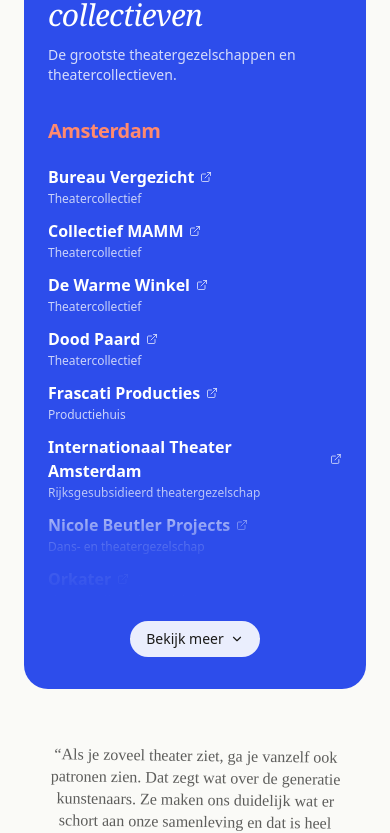
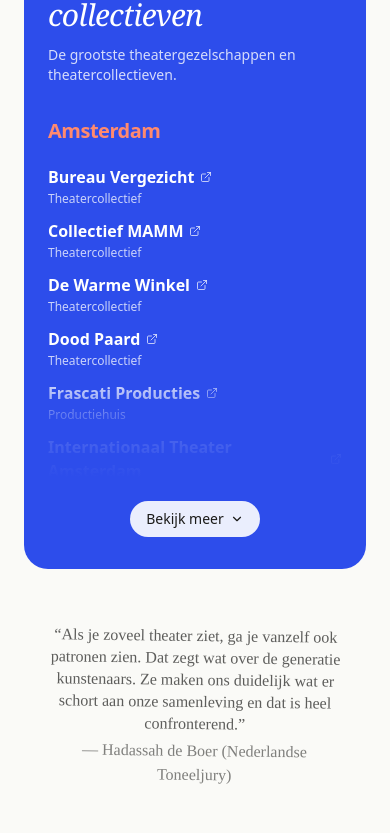
Before and after one commit to cultuursausje/cultuursausje, a Next.js app in the folder site/: page / in a window 390 px wide. Shown: the part 4697-5530 px from the top of the page. Built offline with nearby package versions, Linux system fonts and the light colour scheme.

Commit message:
Add files via upload

```diff
--- a/site/components/GezelschappenSection.tsx
+++ b/site/components/GezelschappenSection.tsx
@@ -37,11 +37,11 @@ function groupByCity(items: Gezelschap[]): Array<[string, Gezelschap[]]> {
     ] as [string, Gezelschap[]]);
 }
 
-// Max-hoogte van het gesloten paneel (in px). Genoeg om 1-2 steden volledig
+// Max-hoogte van het gesloten paneel (in px). Genoeg om 1 stad volledig
 // te tonen + een glimp van de volgende stad onderaan zichtbaar te laten —
 // de fade-gradient onderaan suggereert "er is meer". Klikken op "Meer"
 // haalt deze cap weg en toont alle steden in volle hoogte.
-const COLLAPSED_MAX_H = 480;
+const COLLAPSED_MAX_H = 360;
 
 export function GezelschappenSection({ gezelschappen }: Props) {
   const t = useT();
--- a/site/components/RecensiesSection.tsx
+++ b/site/components/RecensiesSection.tsx
@@ -357,27 +357,25 @@ export function RecensiesSection({ shows }: Props) {
             </div>
           </div>
 
-          {featured.length > 2 && (
-            <>
+          {featured.length > 2 && !edge.atStart && (
             <button
               type="button"
               onClick={() => scrollByCards(-1)}
-                disabled={edge.atStart}
-                className="absolute top-32 -left-1 sm:-left-3 -translate-y-1/2 z-10 hidden h-9 w-9 items-center justify-center rounded-full bg-white shadow-md hover:bg-[#F8F6EF] transition disabled:opacity-30 disabled:cursor-not-allowed sm:flex"
+              className="absolute top-32 -left-1 sm:-left-3 -translate-y-1/2 z-10 hidden h-9 w-9 items-center justify-center rounded-full bg-white shadow-md hover:bg-[#F8F6EF] transition sm:flex"
               aria-label="Vorige voorstellingen"
             >
               <ChevronLeft size={18} />
             </button>
+          )}
+          {featured.length > 2 && !edge.atEnd && (
             <button
               type="button"
               onClick={() => scrollByCards(1)}
-                disabled={edge.atEnd}
-                className="absolute top-32 -right-1 sm:-right-3 -translate-y-1/2 z-10 hidden h-9 w-9 items-center justify-center rounded-full bg-white shadow-md hover:bg-[#F8F6EF] transition disabled:opacity-30 disabled:cursor-not-allowed sm:flex"
+              className="absolute top-32 -right-1 sm:-right-3 -translate-y-1/2 z-10 hidden h-9 w-9 items-center justify-center rounded-full bg-white shadow-md hover:bg-[#F8F6EF] transition sm:flex"
               aria-label="Volgende voorstellingen"
             >
               <ChevronRight size={18} />
             </button>
-            </>
           )}
         </div>
       </div>
--- a/site/components/TheatersSection.tsx
+++ b/site/components/TheatersSection.tsx
@@ -51,7 +51,7 @@ function mapsLinkForTheater(theater: string, stad: string): string {
 // Max-hoogte van het gesloten paneel (in px). Genoeg om de eerste paar
 // steden te zien + een glimp van de volgende. Klikken op "Meer" haalt
 // deze cap weg.
-const COLLAPSED_MAX_H = 540;
+const COLLAPSED_MAX_H = 400;
 
 export function TheatersSection({ theaters }: Props) {
   const t = useT();
```
Lines whose indentation alone changed are shown as unchanged.
